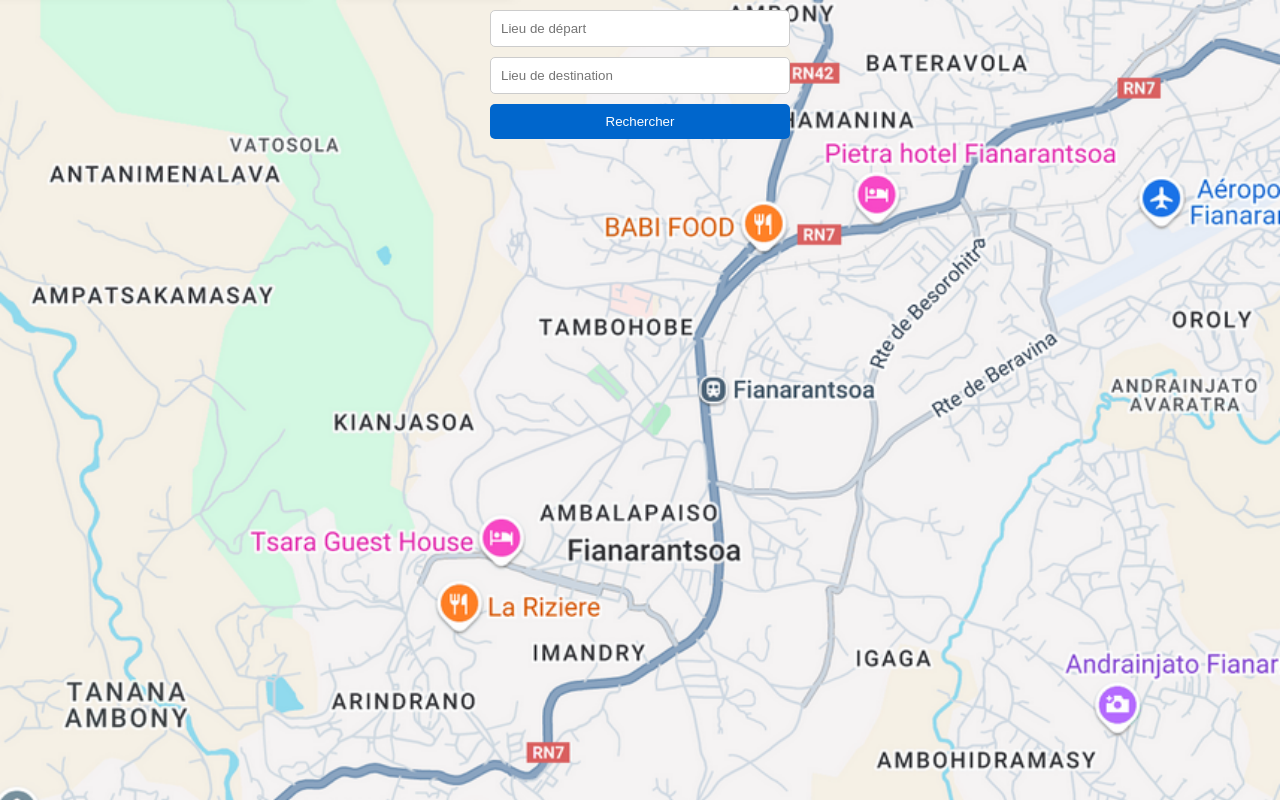
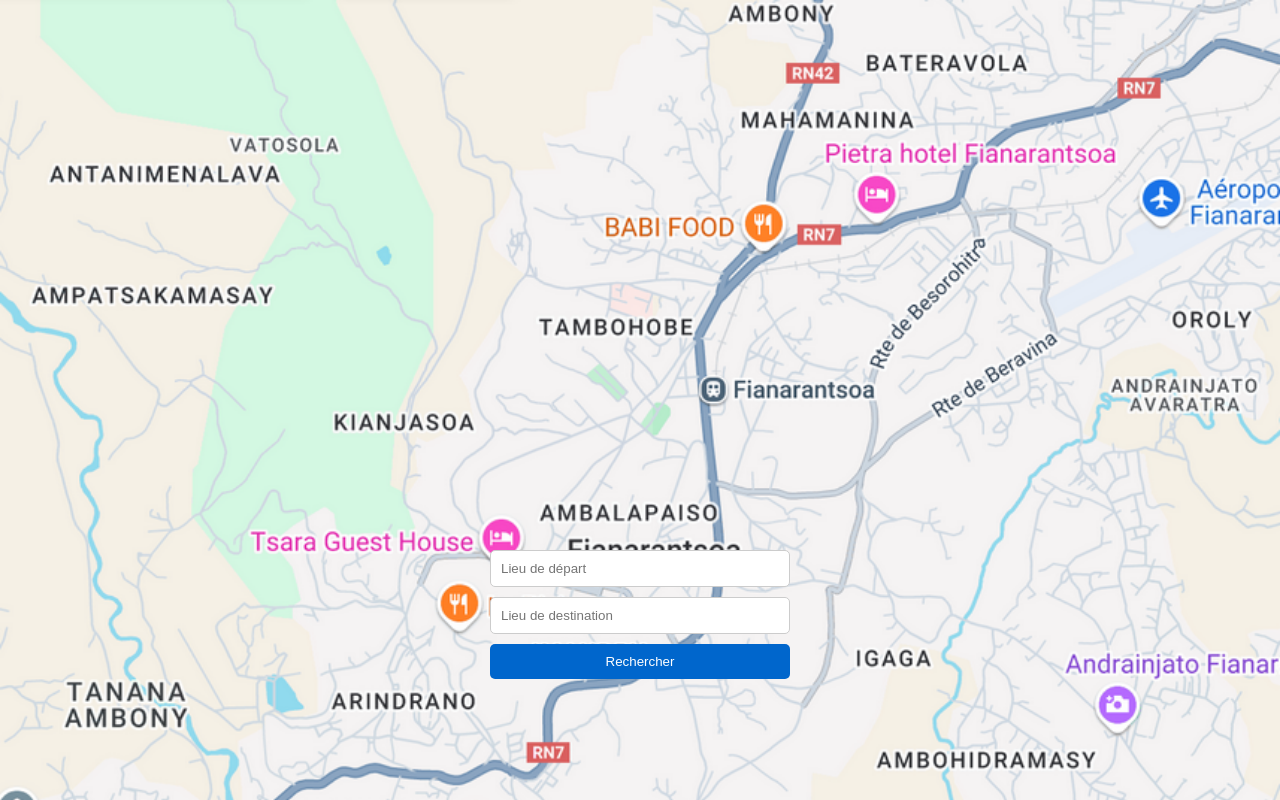
Before and after one commit to salohylandrie/ProjectBusTrackerFront2, a React (Create React App) app: page /recherche-bus in a window 1280 px wide. Shown: the top 800 px of the page. Built offline with nearby package versions, Linux system fonts and the light colour scheme.

Commit message:
image maps 4

```diff
--- a/src/RechercheBus.css
+++ b/src/RechercheBus.css
@@ -10,12 +10,12 @@ html, body, #root {
   flex-direction: column;
   height: 100%;
   width: 100%;
-  position: relative;
+  position: flex;
 }
 
 .searchContainer {
   position: absolute;
-  top: 10px;
+  top: 550px;
   left: 50%;
   transform: translateX(-50%);
   z-index: 1000;
--- a/src/RechercheBuss.js
+++ b/src/RechercheBuss.js
@@ -32,7 +32,7 @@ const RechercheBus = () => {
         </button>
       </div>
 
-      {/* Remplacement de la carte par une image statique */}
+
       <div className="mapContainer">
         <img
          src={require('./Capture.PNG')}
@@ -41,6 +41,8 @@ const RechercheBus = () => {
         />
       </div>
     </div>
+
+
   );
 };
 
```
